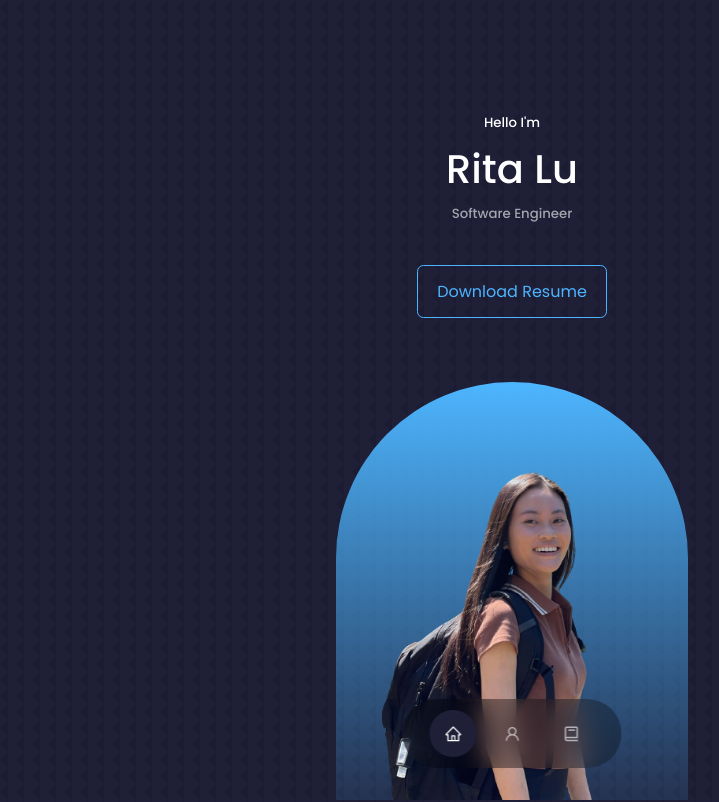
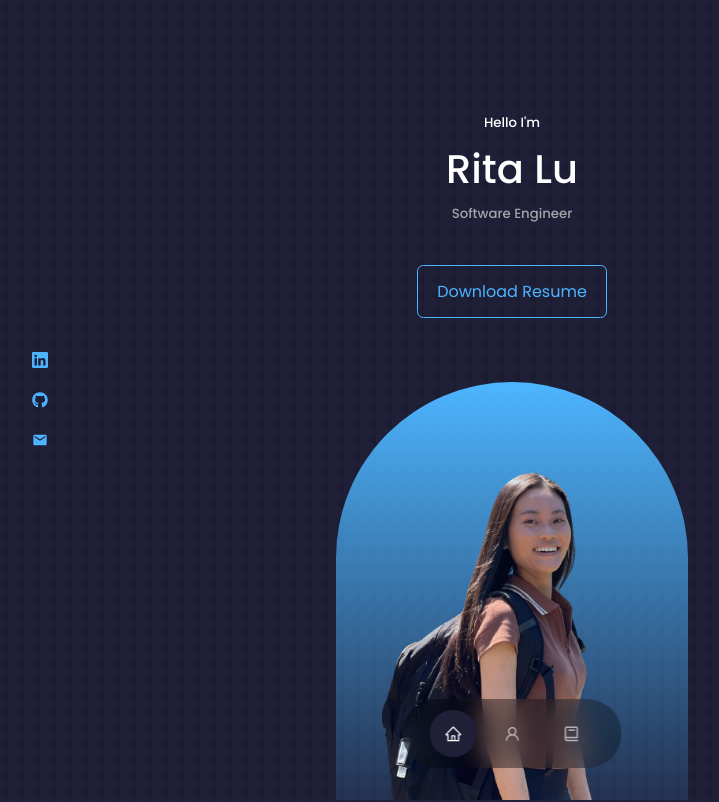
Before and after one commit to rita-lu/Personal-Website, a React (Create React App) app: page / in a window 1280 px wide. Shown: the top 802 px of the page, without its empty margins (128-847 px from the left). Built offline with nearby package versions, Linux system fonts and the light colour scheme.

Commit message:
css change

```diff
--- a/src/components/header/header.css
+++ b/src/components/header/header.css
@@ -26,7 +26,7 @@ header {
     gap: 0.8rem;
     position: absolute;
     left: 0;
-    bottom: 50rem;
+    bottom: 50%;
 }
 
 /* .header__socials::after {
```
